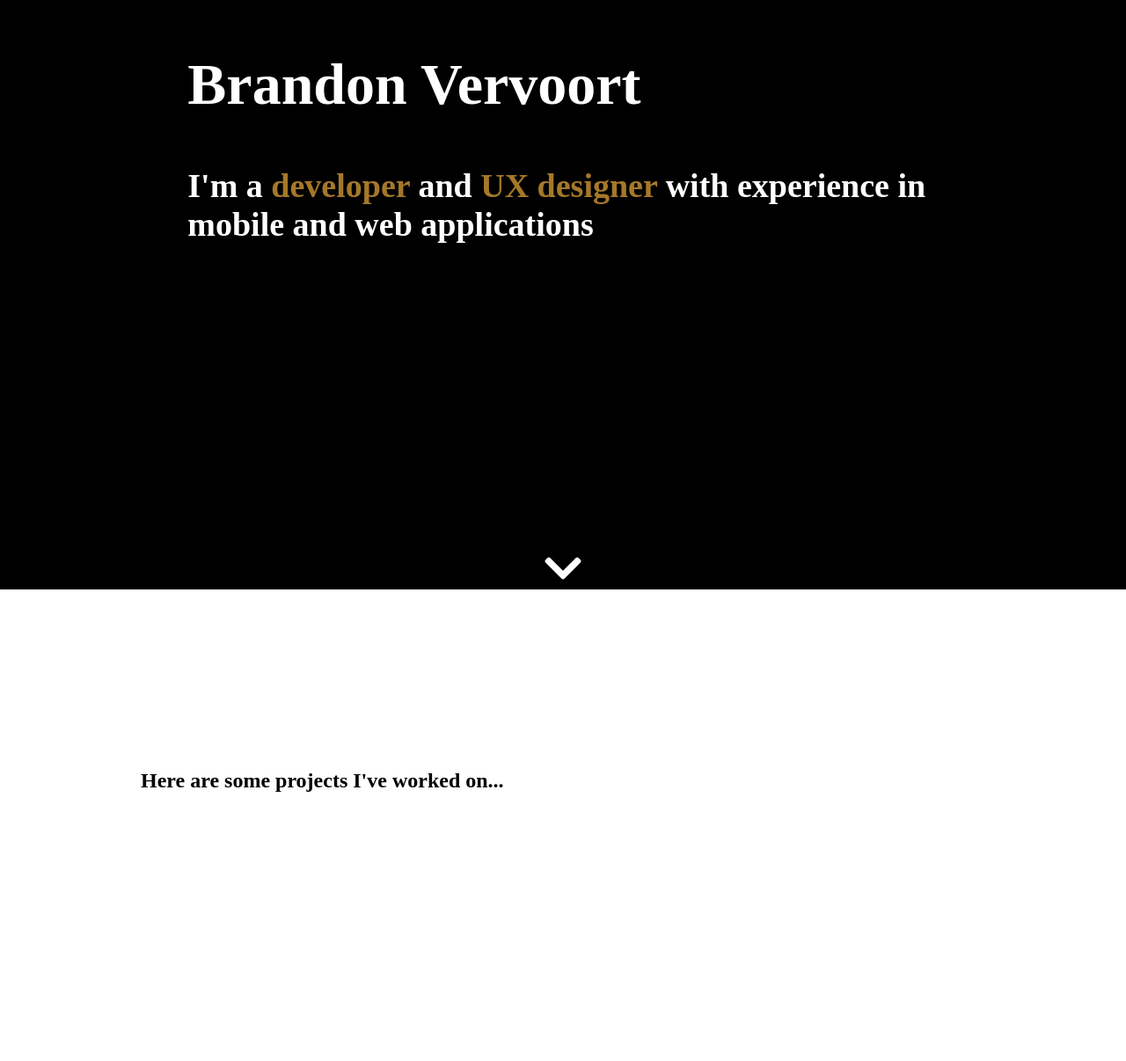
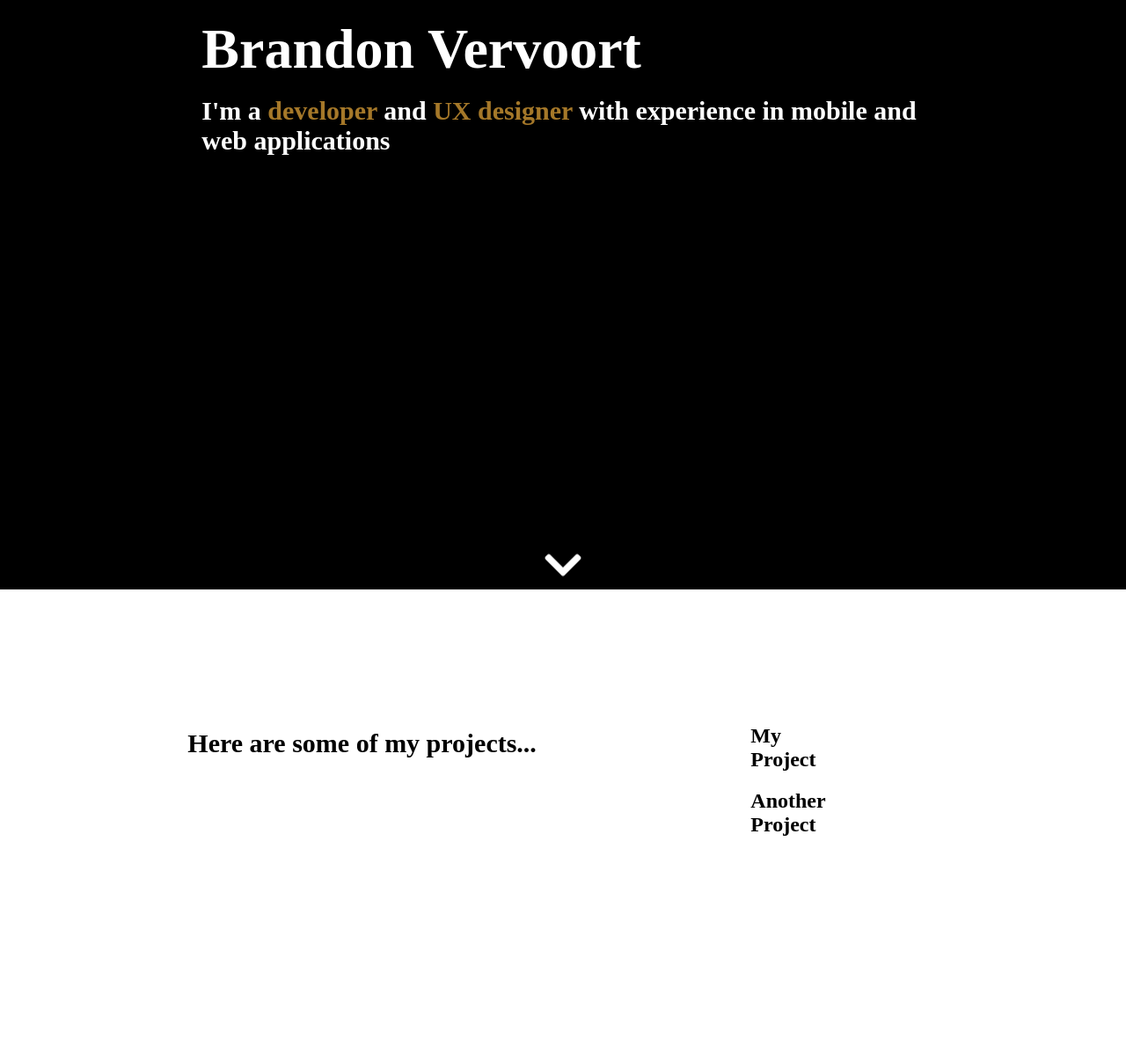
Before and after one commit to verv0022/portfolio, a Gatsby site: page / in a window 1280 px wide. Shown: the part 130-1336 px from the top of the page at 88% size. Built offline with nearby package versions, Linux system fonts and the light colour scheme; Gatsby itself is replaced by a stand-in of ours.

Commit message:
graphql test

```diff
--- a/gatsby-config.js
+++ b/gatsby-config.js
@@ -5,18 +5,20 @@ module.exports = {
     author: `brandon.w.vervoort@gmail.com`,
   },
   plugins: [
+    `gatsby-transformer-sharp`,
+    `gatsby-plugin-sharp`,
     `gatsby-plugin-smoothscroll`,
+    `gatsby-transformer-json`,
     `gatsby-plugin-react-helmet`,
+    `gatsby-transformer-remark`,
     {
       resolve: `gatsby-source-filesystem`,
       options: {
-        name: `images`,
-        path: `${__dirname}/src/images`,
+        name: `data`,
+        path: `${__dirname}/src/data/`,
+        ignore: [`**/\.*`], // ignore files starting with a dot
       },
-
     },
-    `gatsby-transformer-sharp`,
-    `gatsby-plugin-sharp`,
     {
       resolve: `gatsby-plugin-manifest`,
       options: {
--- a/src/components/header/header.js
+++ b/src/components/header/header.js
@@ -15,5 +15,4 @@ const Header = () => {
   );
 };
 
-
 export default Header
--- a/src/components/home/home.css
+++ b/src/components/home/home.css
@@ -15,11 +15,23 @@ body,html {
     /* background-color: #202029; */
     background-color: black;
     height: 100vh;
-
 }
 
 .about-content{
     grid-area: 2 / 2 / 5 / 6;
+}
+
+.description{
+  color:white;
+  font-size:30px;
+  font-weight:bold;
+}
+
+.name{
+  color:white;
+  font-size: 64px;
+  font-weight:bolder;
+  margin:1rem;
 }
 
 .navigate-down{
@@ -29,42 +41,34 @@ body,html {
     align-items: flex-end;
 }
 
-h1{
-    font-size: 2rem;
+.name-container {
+  width:40rem;
+  animation: slideLeft 3s ease;
 }
 
-.background-video {
-    position:fixed;
-    z-index: -1;
-    right: 0;
-    bottom: 0;
-    height: 100vh;
+.description{
+    animation: slideUp 3s ease;
+    margin:1rem;
   }
 
-
-  .name {
-    width:40rem;
-    animation: anime1 2s ease;
-  }
-
-.description{
-    animation: anime2 2s ease;
-  }
-
-  @keyframes  anime1 {
+  @keyframes  slideLeft {
     from {
       margin-left: -100%;
+      opacity: 0;
     }
     to {
       margin-left: 0;
+      opacity: 1;
     }
   }
 
-  @keyframes anime2 {
+  @keyframes slideUp {
     from {
       margin-top: 100%;
+      opacity: 0;
     }
     to {
       margin-top: 0;
+      opacity: 1;
     }
   }
--- a/src/components/home/home.js
+++ b/src/components/home/home.js
@@ -7,13 +7,13 @@ const About = () => (
     <main className="about">
 
         <section className="about-content">
-            <div className='name'>
-            <h1  style={{ color: 'white',fontSize:66,fontWeight:'bolder'}}>Brandon Vervoort</h1>
+            <div className='name-container'>
+                <h1 className='name'>Brandon Vervoort</h1>
             </div>
-            <h1 className='description' style={{ color: 'white',fontSize:38,fontWeight:'bolder' }}>I'm a <span style= {{color: 'rgb(165, 120, 41'}}>developer</span> and <span style= {{color: 'rgb(165, 120, 41'}}>UX designer</span> with experience in mobile and web applications</h1>
+            <h1 className='description'>I'm a <span style={{ color: 'rgb(165, 120, 41' }}>developer</span> and <span style={{ color: 'rgb(165, 120, 41' }}>UX designer</span> with experience in mobile and web applications</h1>
         </section>
         <section className="navigate-down">
-            <ScrollDownArrow/>
+            <ScrollDownArrow />
         </section>
 
     </main>
--- /dev/null
+++ b/src/components/projects/project-preview.js
@@ -0,0 +1,40 @@
+import React from 'react';
+import { graphql, useStaticQuery } from 'gatsby'
+
+
+const ProjectPreview = () => {
+
+    const data = useStaticQuery(graphql`
+    query ProjectsQuery {
+        allProjectsJson {
+          edges {
+            node {
+              url
+              name
+              description
+              image
+            }
+          }
+        }
+      }
+
+    `)
+    const projects = data.allProjectsJson.edges;
+
+    console.log(projects)
+
+    return (
+        <div className='project-preview'>
+
+            {projects.map(({ node: project }) => {
+                return (
+                    <h1>{project.name}</h1>
+                );
+            })}
+        </div>
+    );
+
+}
+
+
+export default ProjectPreview
--- a/src/components/projects/projects.css
+++ b/src/components/projects/projects.css
@@ -7,20 +7,40 @@ body,html {
 }
 
 .projects{
-    display: flex;
-    justify-content: center;
-    background-color: #ffffff;
-    height: 100vh;
+  display: grid;
+  grid-template-columns: repeat(6, 1fr);
+  grid-template-rows: repeat(6, 1fr);
+  grid-column-gap: 0px;
+  grid-row-gap: 0px;
+  height: 100vh;
 
 }
 
 .projects-content{
-    margin:10rem 0 0 0;
+  grid-area: 2 / 2 / 5 / 6;
+
     width: 75%;
     display:flex;
 }
 
+.projects-title{
+    font-size: 30px;
+}
 
-h1{
-    font-size: 2rem;
-}
+.projects-title{
+    width:40rem;
+
+  }
+
+  @keyframes slideInLeft {
+    from {
+      -webkit-transform: translate3d(-100%, 0, 0);
+      transform: translate3d(-100%, 0, 0);
+      visibility: visible;
+    }
+
+    to {
+      -webkit-transform: translate3d(0, 0, 0);
+      transform: translate3d(0, 0, 0);
+    }
+  }
--- a/src/components/projects/projects.js
+++ b/src/components/projects/projects.js
@@ -1,14 +1,22 @@
 import React from "react"
 import "./Projects.css"
-import Typical from 'react-typical'
+import ScrollAnimation from 'react-animate-on-scroll';
+import "animate.css/animate.min.css";
+import ProjectPreview from "./project-preview";
 
-const About = () => (
-    <main className="projects">
-        <section className="projects-content">
-        <h2><Typical steps={['Here are some projects I\'ve worked on...']}/></h2>
-        </section>
-    </main>
-)
+const Projects = () => {
 
+    return (
 
-export default About
+        <main className="projects">
+            <section className="projects-content">
+                <ScrollAnimation animateOnce={true} animateIn='slideInLeft' animatePreScroll={false} initiallyVisible={false}>
+                    <h2 className='projects-title'>Here are some of my projects...</h2>
+                </ScrollAnimation>
+                <ProjectPreview/>
+            </section>
+        </main>
+    );
+}
+
+export default Projects
--- /dev/null
+++ b/src/data/projects.json
@@ -0,0 +1,14 @@
+[
+    {
+        "name": "My Project",
+        "url": "https://github.com",
+        "image": "./images/image1.png",
+        "description": "I built this with gatsby"
+    },
+    {
+        "name": "Another Project",
+        "url": "https://github.com",
+        "image": "./images/image2.png",
+        "description": "I built this with gatsby also"
+    }
+]
```
Also changed, not shown: package.json (+13 -7 lines), src/data/image1.png (added), src/data/image2.png (added), 1 other file.
